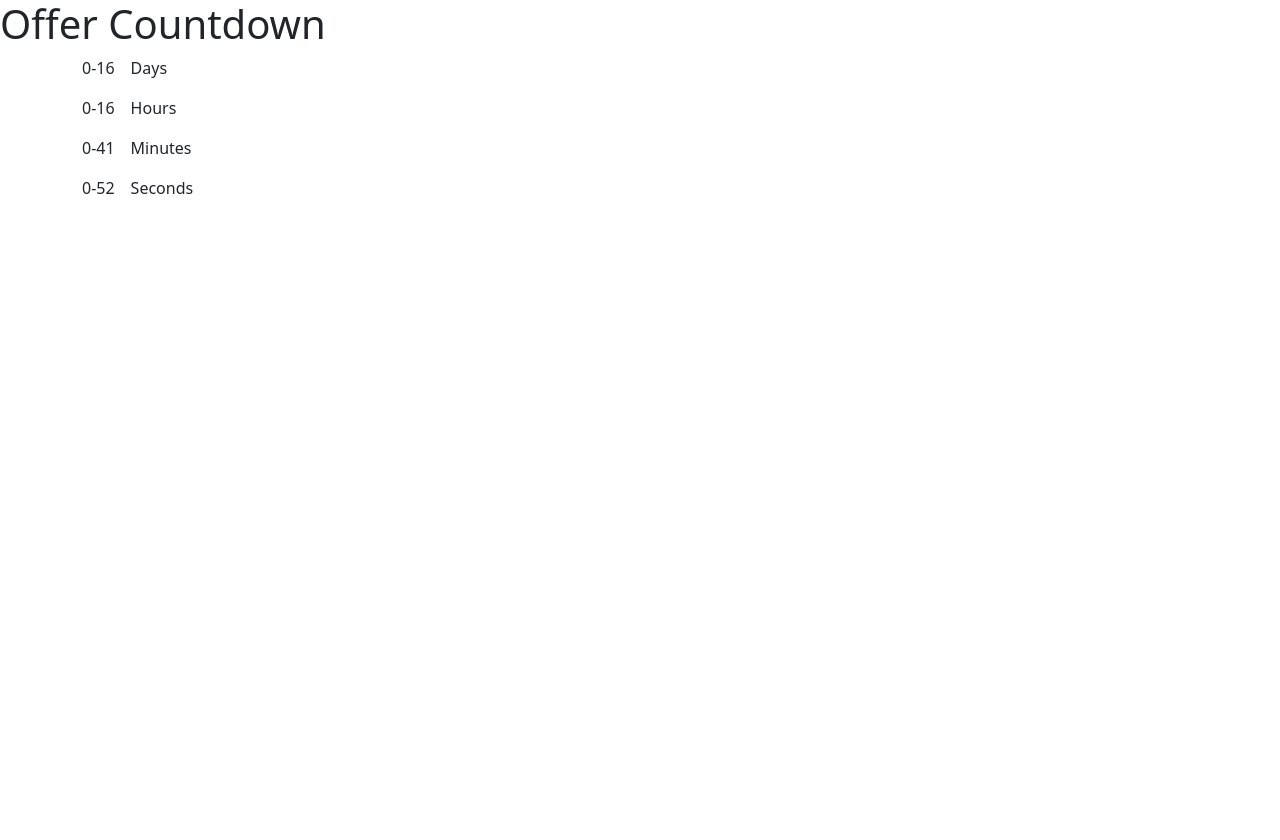
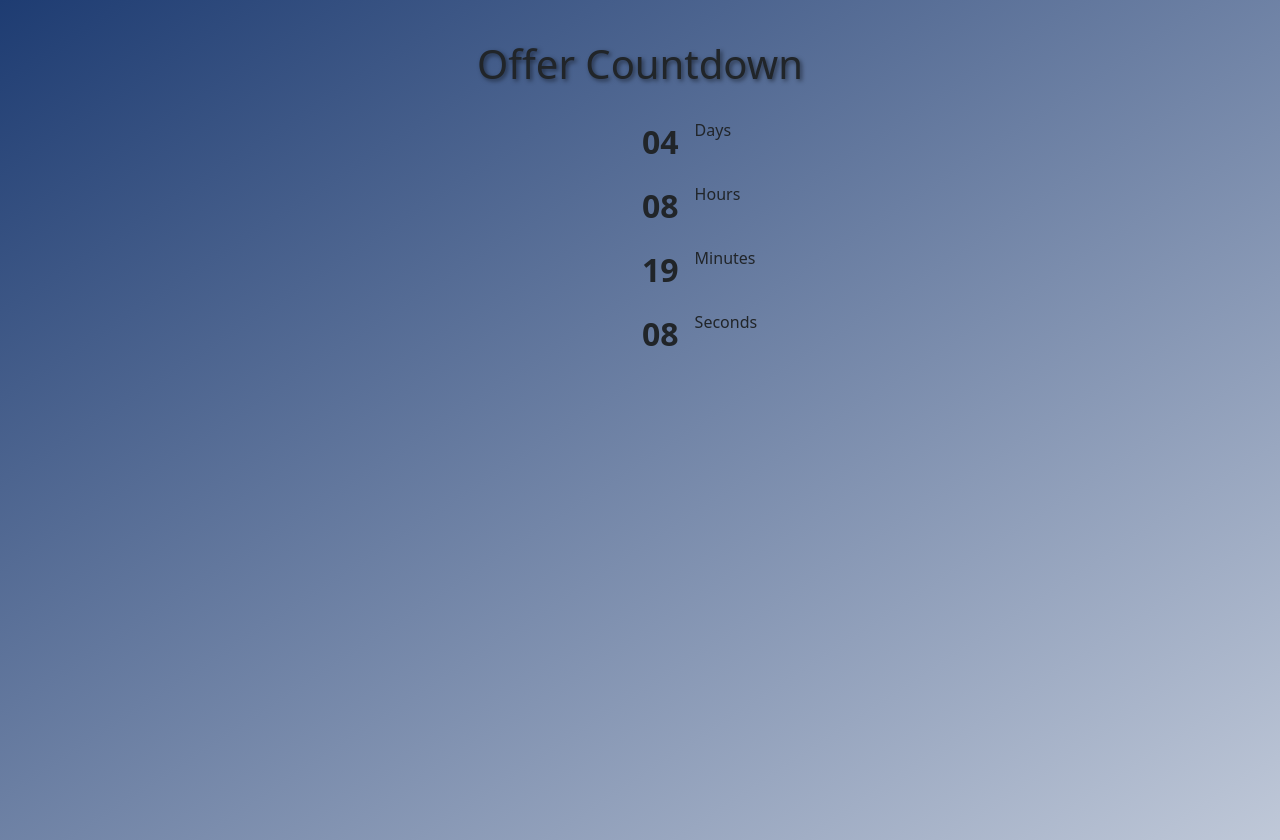
Before and after one commit to nusratjahanlima/countdown-js, a plain HTML site: page index.html in a window 1280 px wide. Before the commit the page ends 800 px from the top, so only its background shows below. Drawn offline with nearby package versions, Linux system fonts and the light colour scheme.

Commit message:
countdown complete

```diff
--- a/css/style.css
+++ b/css/style.css
@@ -0,0 +1,34 @@
+/* Gradient Background */
+body {
+    background: linear-gradient(to bottom right, #1e3c72, #bfc8d8); /* Blue gradient */
+    color: #ffffff; /* Ensures text is readable on dark background */
+    font-family: 'Arial', sans-serif; /* Use a clean and modern font */
+    height: 100vh;
+    margin-top: 40px;
+}
+
+.countdown-main{
+    margin-top: 40px;
+}
+
+/* Countdown Numbers Styling */
+p {
+    font-weight: bold;
+    margin: 0;
+    font-size: 2rem;
+}
+
+.countdown{
+    margin-left: 560px;
+}
+
+/* Additional Spacing */
+.countdown-container {
+    margin-top: 30px;
+}
+
+/* Heading Style */
+h1 {
+    color: #f1f1f1;
+    text-shadow: 2px 2px 4px rgba(0, 0, 0, 0.5);
+}
--- a/index.html
+++ b/index.html
@@ -9,7 +9,8 @@
     <script src="./js/script.js" defer></script>
 </head>
 <body>
-    <h1>Offer Countdown</h1>
+    <div class="countdown-main ms-auto text-center">
+        <h1 class="ms-auto">Offer Countdown</h1>
 
         <div class="countdown-container container">
             <div class="countdown days-container d-flex">
@@ -29,5 +30,8 @@
                 <span>Seconds</span>
             </div>
         </div>
+    </div>
+
+
 </body>
 </html>
--- a/js/script.js
+++ b/js/script.js
@@ -1,10 +1,10 @@
-const offerEnds = "5 Nov 2024"
+const offerEnds = "25 Nov 2024"
 
 function countdown(){
     const offerDate = new Date(offerEnds)
     const currentDate = new Date()
 
-    const totalSeconds = (offerDate - currentDate) / 1000
+    const totalSeconds = (offerDate - currentDate) / 1000;
 
     const days = Math.floor(totalSeconds / (24*60*60))
     const hours = Math.floor(totalSeconds % (3600*24)/3600)
```
Lines whose indentation alone changed are shown as unchanged.
